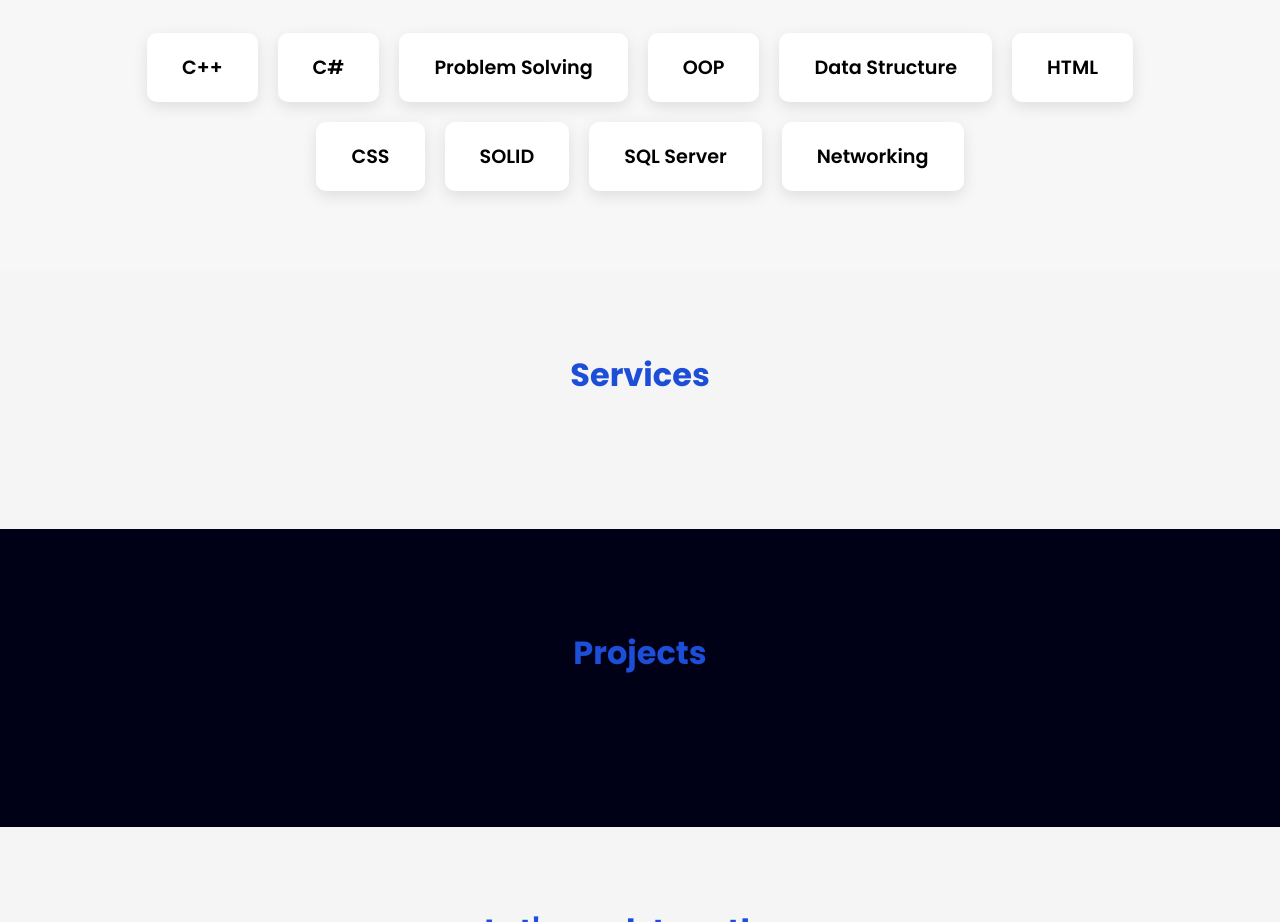
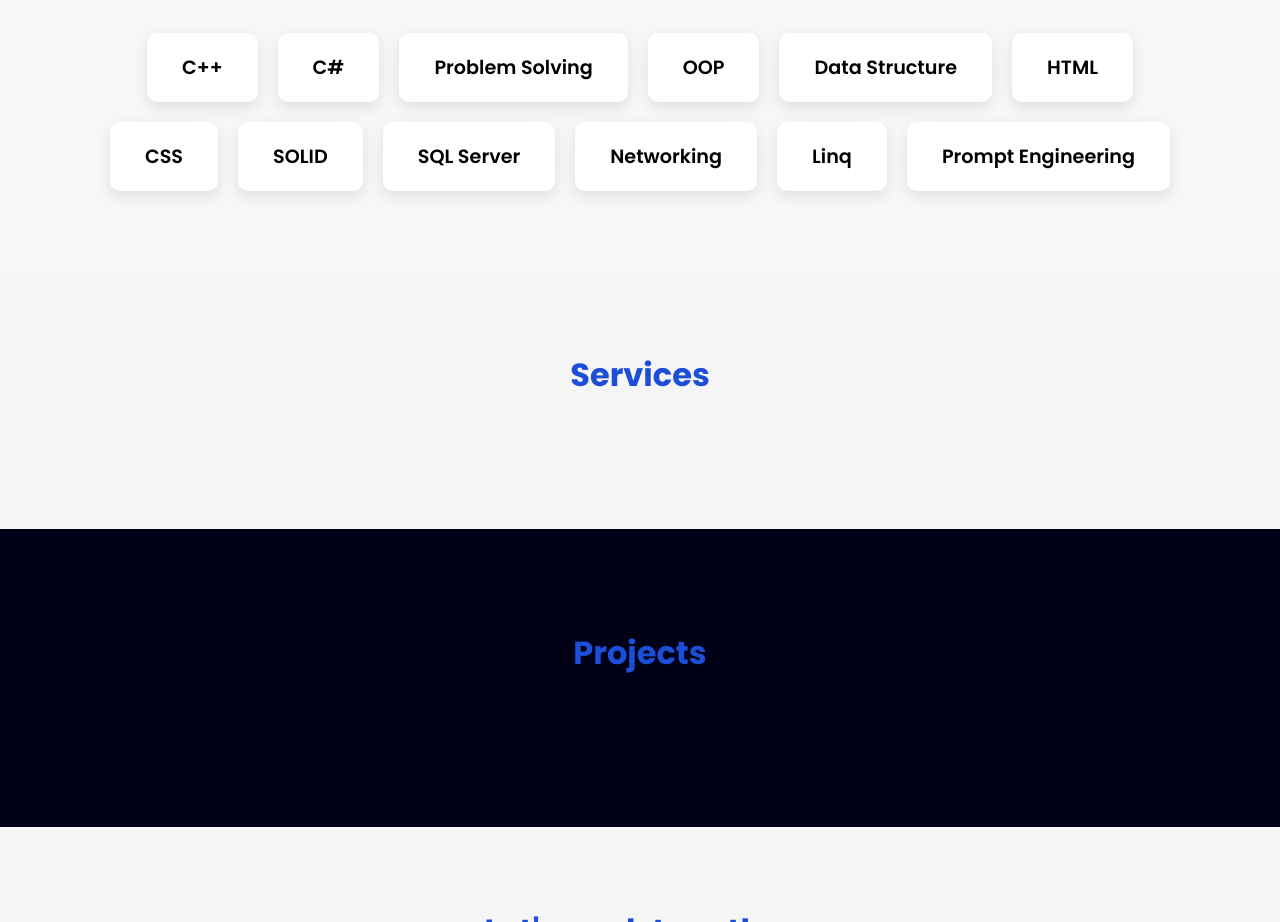
Before and after one commit to abdoahmedali248-cmyk/portfolio-website, a plain HTML site: page index.html in a window 1280 px wide. Shown: the part 940-1862 px from the top of the page. Drawn offline with Linux system fonts and the light colour scheme.

Commit message:
Update SKILLS

```diff
--- a/index.html
+++ b/index.html
@@ -52,6 +52,9 @@ href="https://cdnjs.cloudflare.com/ajax/libs/font-awesome/6.5.1/css/all.min.css"
           <div class="skill-card">SOLID</div>
         <div class="skill-card">SQL Server</div>
         <div class="skill-card">Networking</div>
+                <div class="skill-card">Linq</div>
+        <div class="skill-card">Prompt Engineering</div>
+
 
     </div>
 </section>
```
Also changed, not shown: backgraound.jpeg (deleted).
